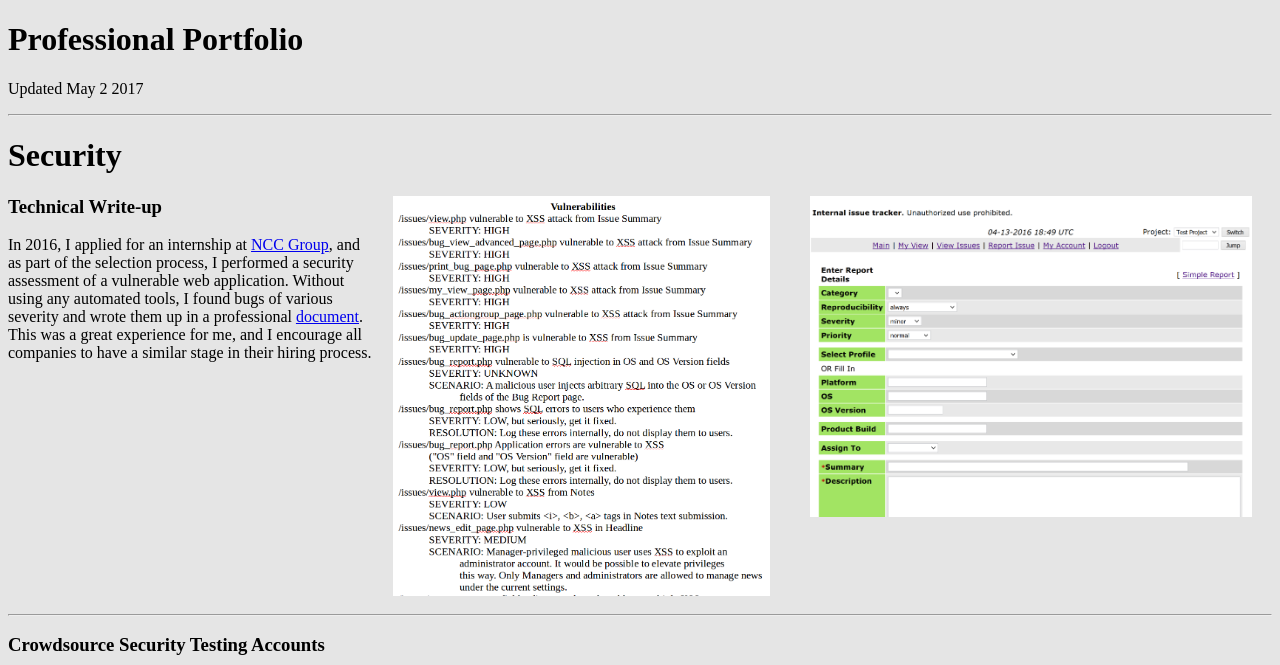
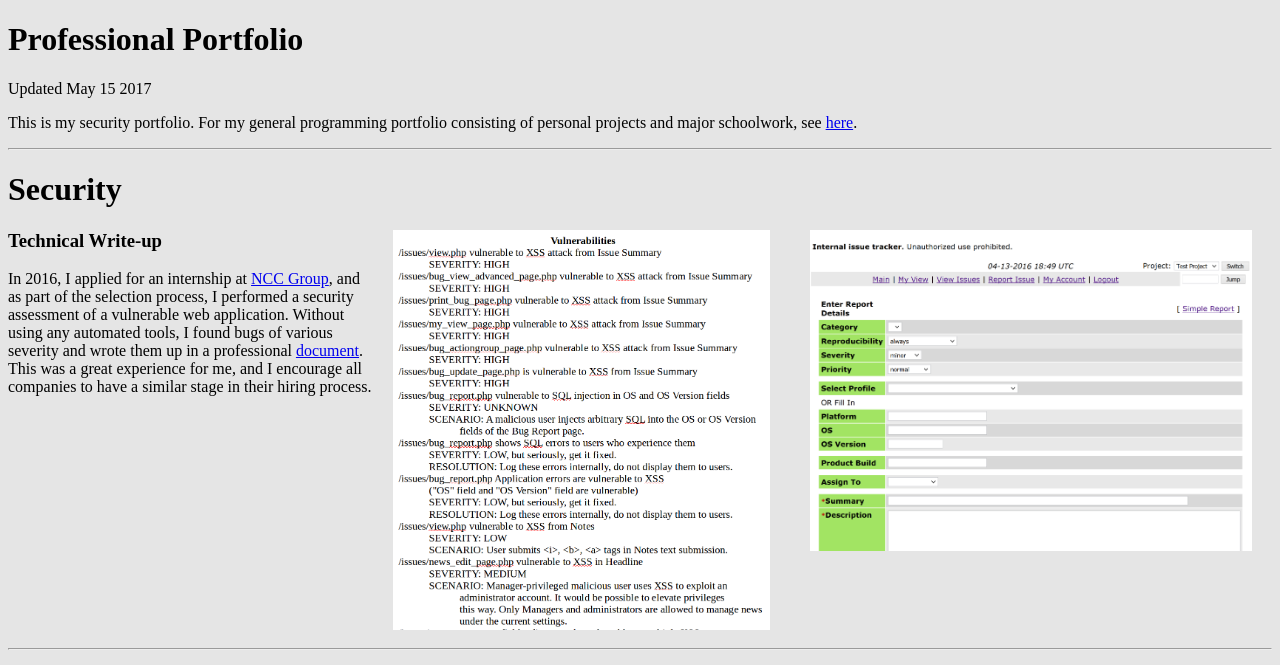
Before and after one commit to Djent-/Djent-.github.io, a plain HTML site: page portfolio/security/index.html in a window 1280 px wide. Shown: the top 665 px of the page. Drawn offline with Linux system fonts and the light colour scheme.

Commit message:
Added link to main portfolio

```diff
--- a/portfolio/security/index.html
+++ b/portfolio/security/index.html
@@ -65,7 +65,11 @@ iframe {
 
 	<body>
 		<h1>Professional Portfolio</h1>
-		<p>Updated May 2 2017</p>
+		<p>Updated May 15 2017</p>
+
+		<p>
+			This is my security portfolio. For my general programming portfolio consisting of personal projects and major schoolwork, see <a href="http://patrickhurd.pro/portfolio">here</a>.
+		</p>
 
 		<hr>
 
```
